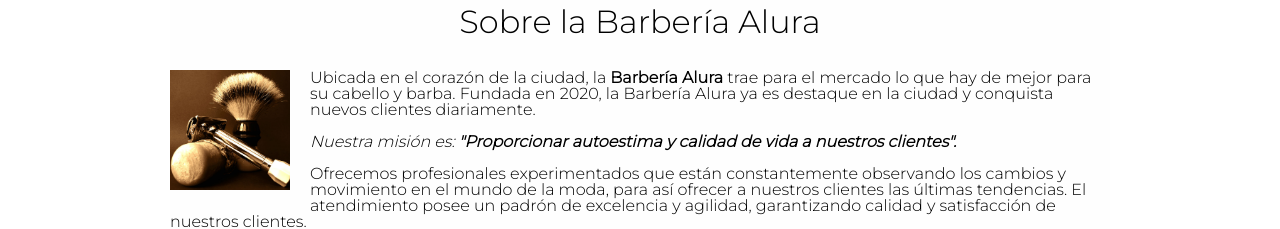
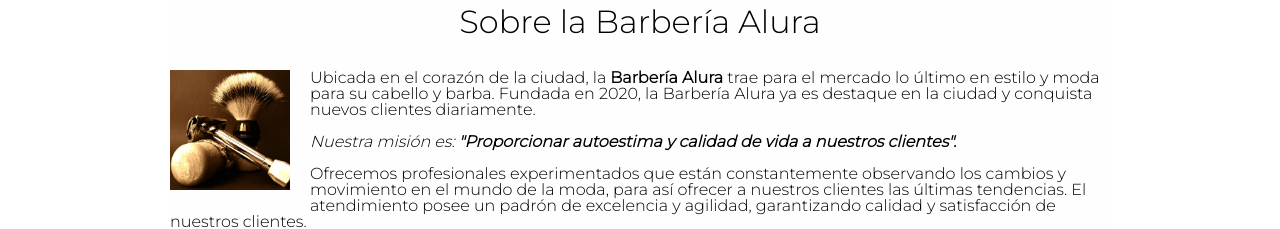
Before and after one commit to xabax420/barberiaAlura.github.io, a plain HTML site: page index.html in a window 1280 px wide. Shown: the part 818-1047 px from the top of the page. Drawn offline with Linux system fonts and the light colour scheme.

Commit message:
Modificacion parrafo presentacion

```diff
--- a/index.html
+++ b/index.html
@@ -40,7 +40,7 @@
                 <h2 class="tituloPrincipal">Sobre la Barbería Alura</h2>
                 <img class="utensilios" src="imagenes/utensilios.jpg" alt="utensilios de un barbero">
 
-                <p>Ubicada en el corazón de la ciudad, la <strong>Barbería Alura</strong> trae para el mercado lo que hay de mejor para su cabello y barba. Fundada en 2020, la Barbería Alura ya es destaque en la ciudad y conquista nuevos clientes diariamente.</p>
+                <p>Ubicada en el corazón de la ciudad, la <strong>Barbería Alura</strong> trae para el mercado lo último en estilo y moda para su cabello y barba. Fundada en 2020, la Barbería Alura ya es destaque en la ciudad y conquista nuevos clientes diariamente.</p>
 
                 <p id="mision"><em>Nuestra misión es: <strong>"Proporcionar autoestima y calidad de vida a nuestros clientes".</strong></em></p>
 
```
